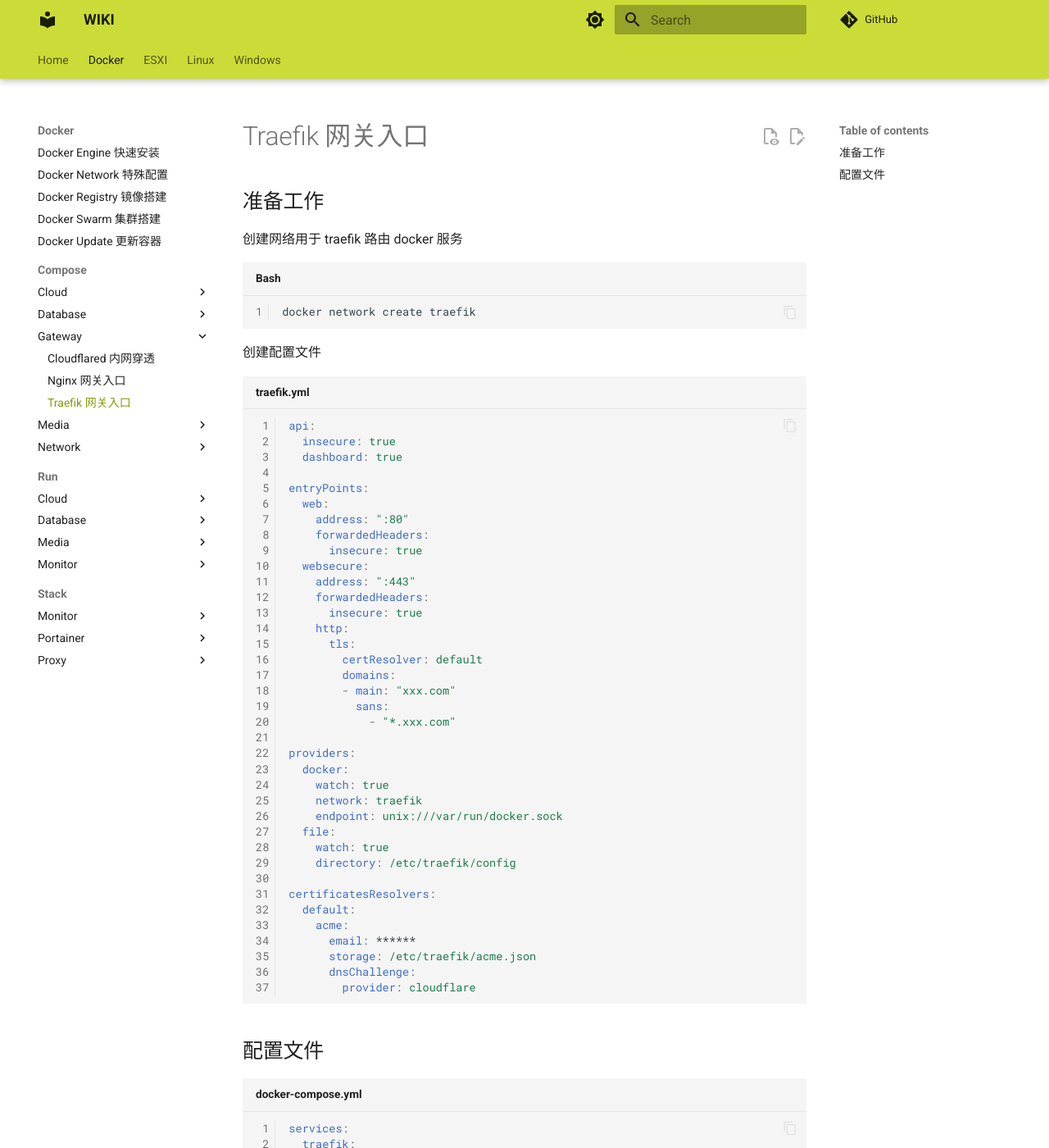
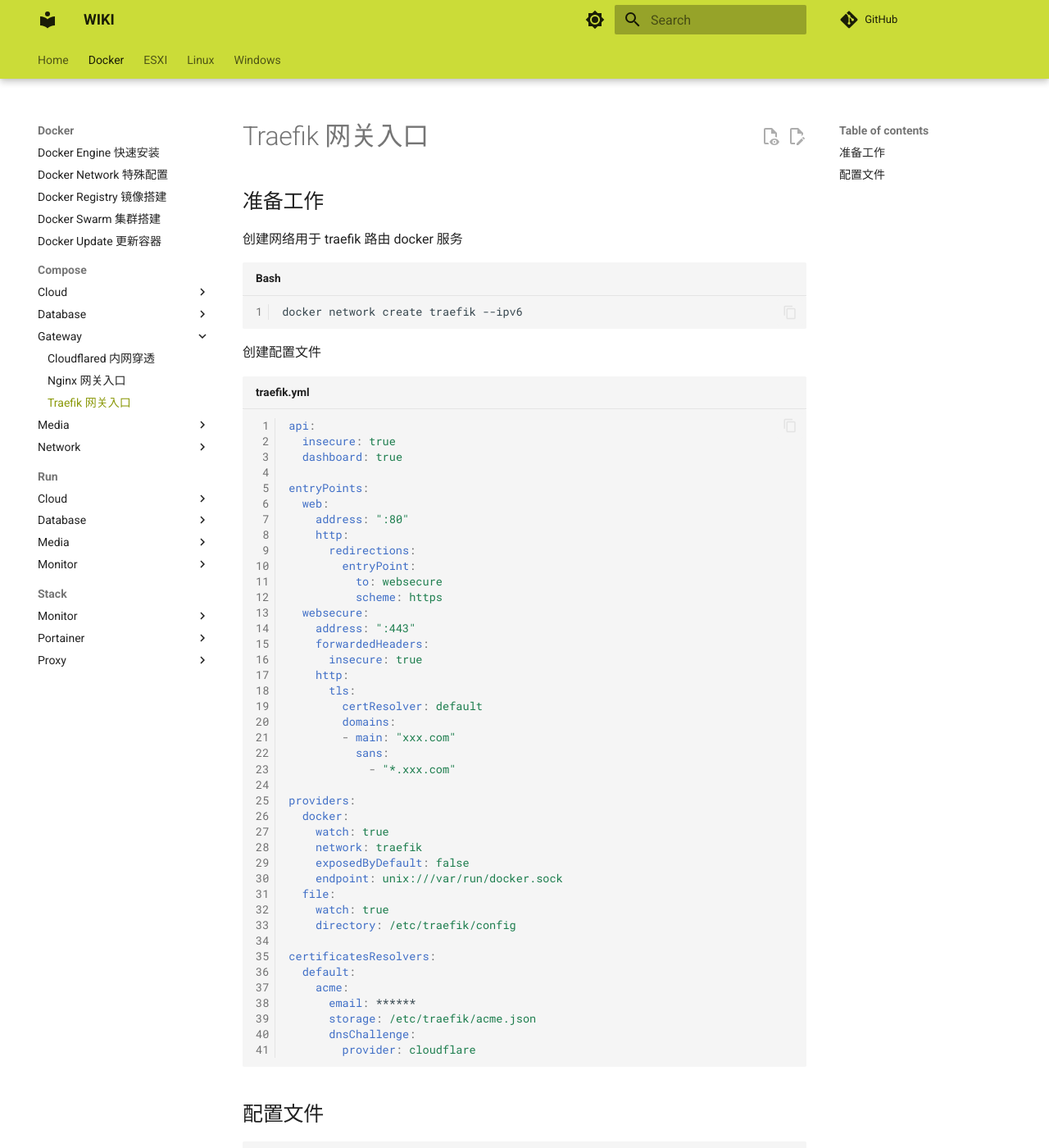
Before and after one commit to zexvar/wiki, an MkDocs documentation site: the page built from docs/Docker/Compose/Gateway/traefik.md, in a window 1280 px wide and 1400 px high. Shown: the whole window at 82% size. Built offline with MkDocs 1.6.1 and Material for MkDocs 9.7.7, drawn with Linux system fonts in a browser that asks for light colours; comment, search, counter and statistics services are not loaded; the version menu is left out.

Commit message:
update Docker\Compose\Gateway\traefik

````diff
--- a/docs/Docker/Compose/Gateway/traefik.md
+++ b/docs/Docker/Compose/Gateway/traefik.md
@@ -5,7 +5,7 @@
 创建网络用于 traefik 路由 docker 服务
 
 ```shell
-docker network create traefik
+docker network create traefik --ipv6
 ```
 
 创建配置文件
@@ -18,8 +18,11 @@
 entryPoints:
   web:
     address: ":80"
-    forwardedHeaders:
-      insecure: true
+    http:
+      redirections:
+        entryPoint:
+          to: websecure
+          scheme: https
   websecure:
     address: ":443"
     forwardedHeaders:
@@ -36,6 +39,7 @@
   docker:
     watch: true
     network: traefik
+    exposedByDefault: false
     endpoint: unix:///var/run/docker.sock
   file:
     watch: true
````
